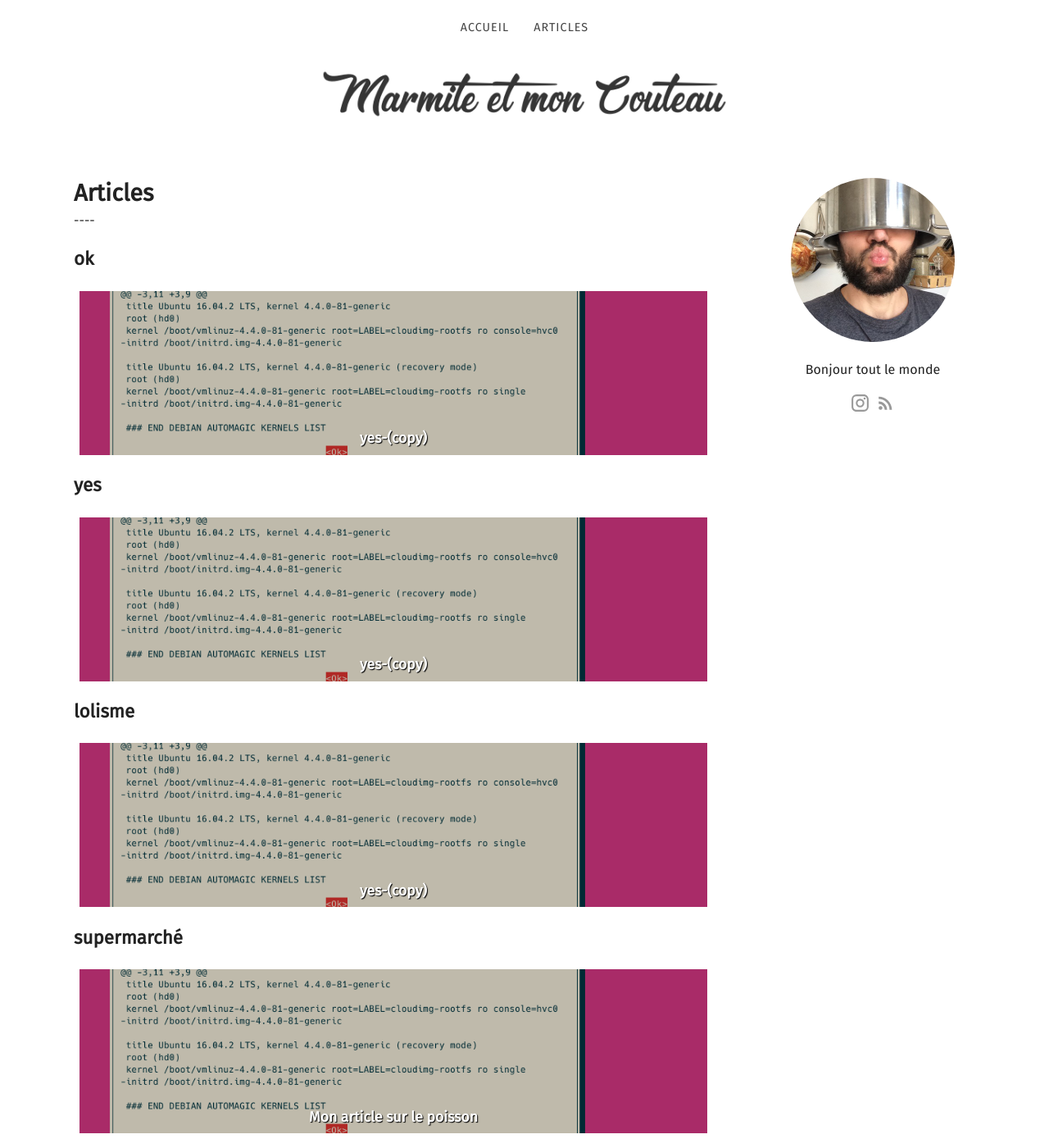
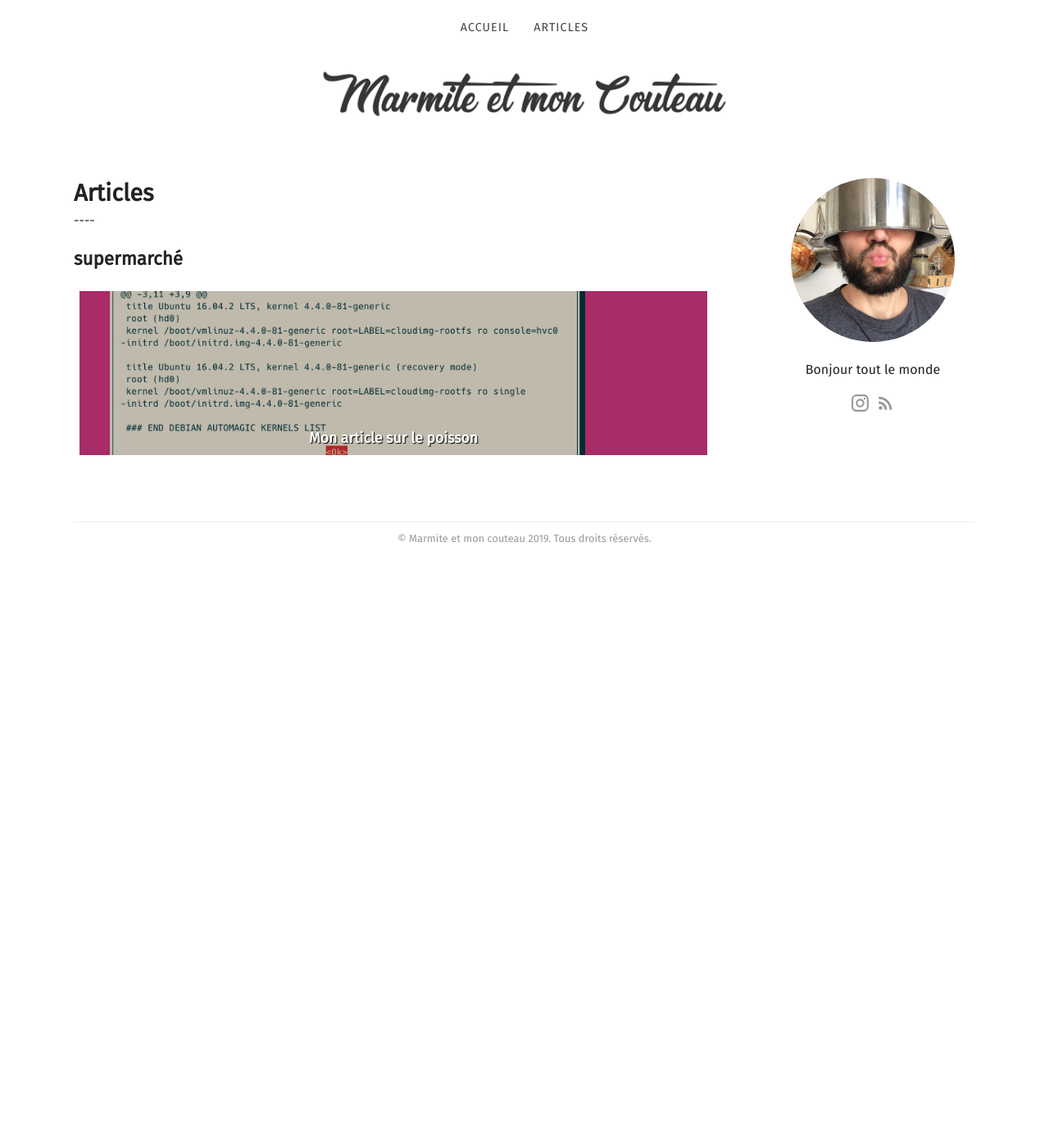
Before and after one commit to marmiteetmoncouteau/marmite-web, a Jekyll site: the page built from articles.html, in a window 1280 px wide and 1400 px high. Shown: the whole window at 82% size. Built offline with Jekyll 4.4.1, drawn with Linux system fonts in a browser that asks for light colours; some web fonts are replaced.

Commit message:
Update from Forestry.io marmiteetmoncouteau@gmail.com updated _posts/2019-01-08-yes-copy.md

```diff
--- a/_posts/2019-01-08-yes-copy.md
+++ b/_posts/2019-01-08-yes-copy.md
@@ -1,10 +1,7 @@
 ---
 date: 2019-01-07 17:00:00 +0000
 title: yes-(copy)
-categories:
-- ok
-- 'yes'
-- lolisme
+categories: []
 featured_image: "/uploads/Screen Shot 2019-01-27 at 10.44.24.png"
 
 ---
```
